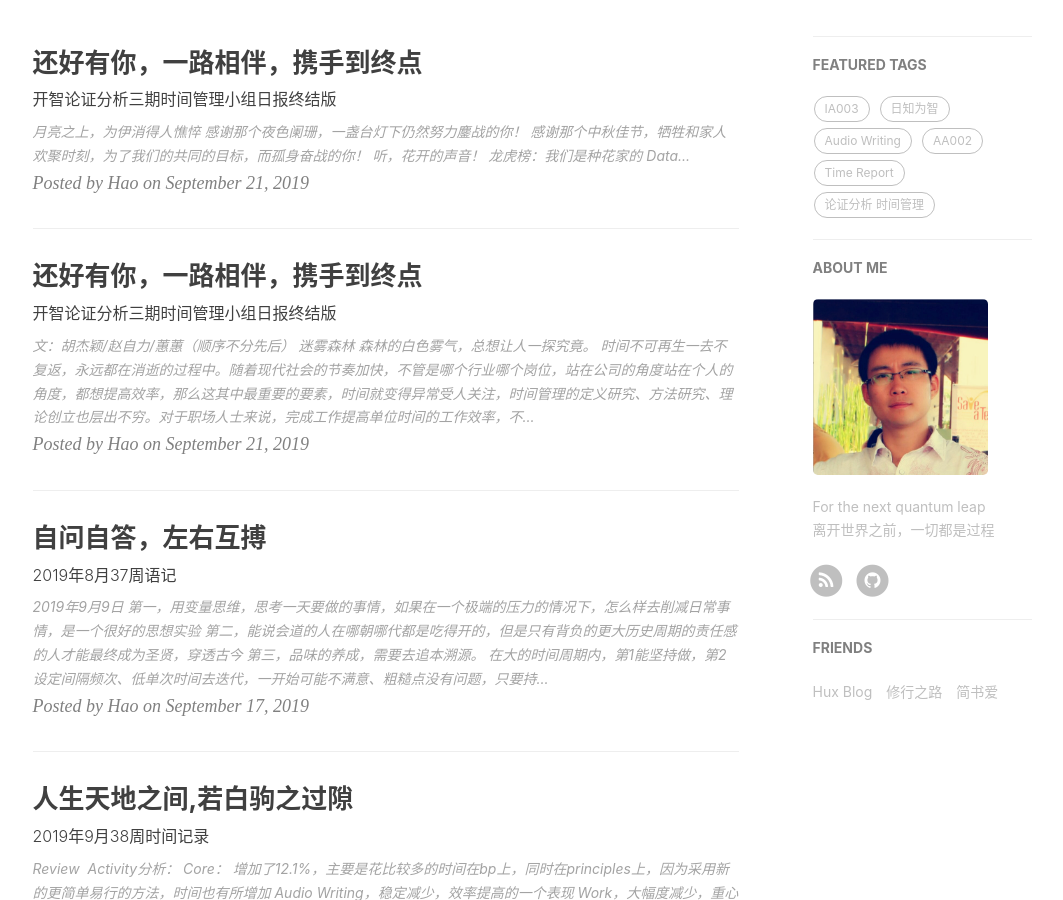
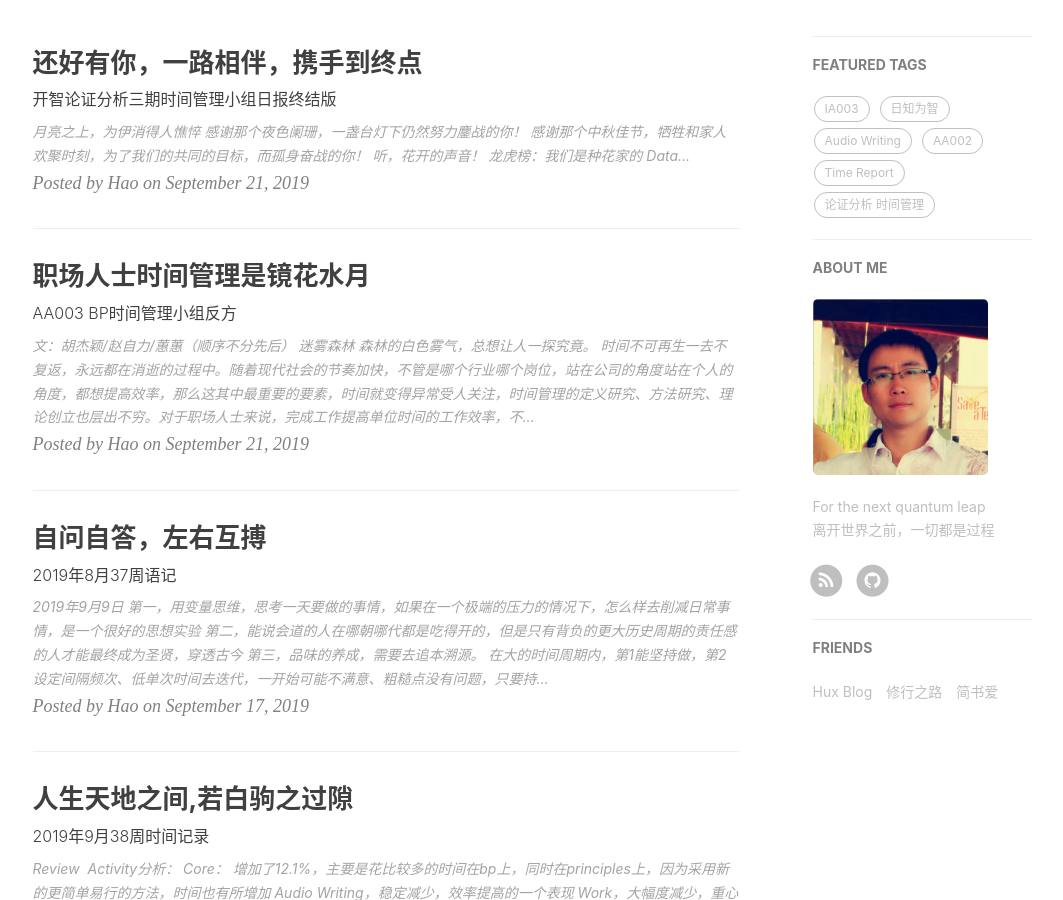
Before and after one commit to kiaorahao/hao.github.io, a Jekyll site: the page built from index.html, in a window 1280 px wide and 900 px high, scrolled down 442 px. Shown: the whole window, without its empty margins (135-1198 px from the left). Built offline with Jekyll 4.4.1, drawn with Linux system fonts in a browser that asks for light colours; nearby versions of some CDN libraries; a script that is not in the unit is left out; the list of posts is cut into pages by our own code; comment, search, counter and statistics services are not loaded.

Commit message:
190921
190921

```diff
--- a/_posts/2019-09-21-AA003 TM BP Cons.md
+++ b/_posts/2019-09-21-AA003 TM BP Cons.md
@@ -1,7 +1,7 @@
 ---
 layout: post
-title: "还好有你，一路相伴，携手到终点"
-subtitle: '开智论证分析三期时间管理小组日报终结版'
+title: "职场人士时间管理是镜花水月"
+subtitle: 'AA003 BP时间管理小组反方'
 author: "Hao"
 header-style: text
 catalog: true
```
